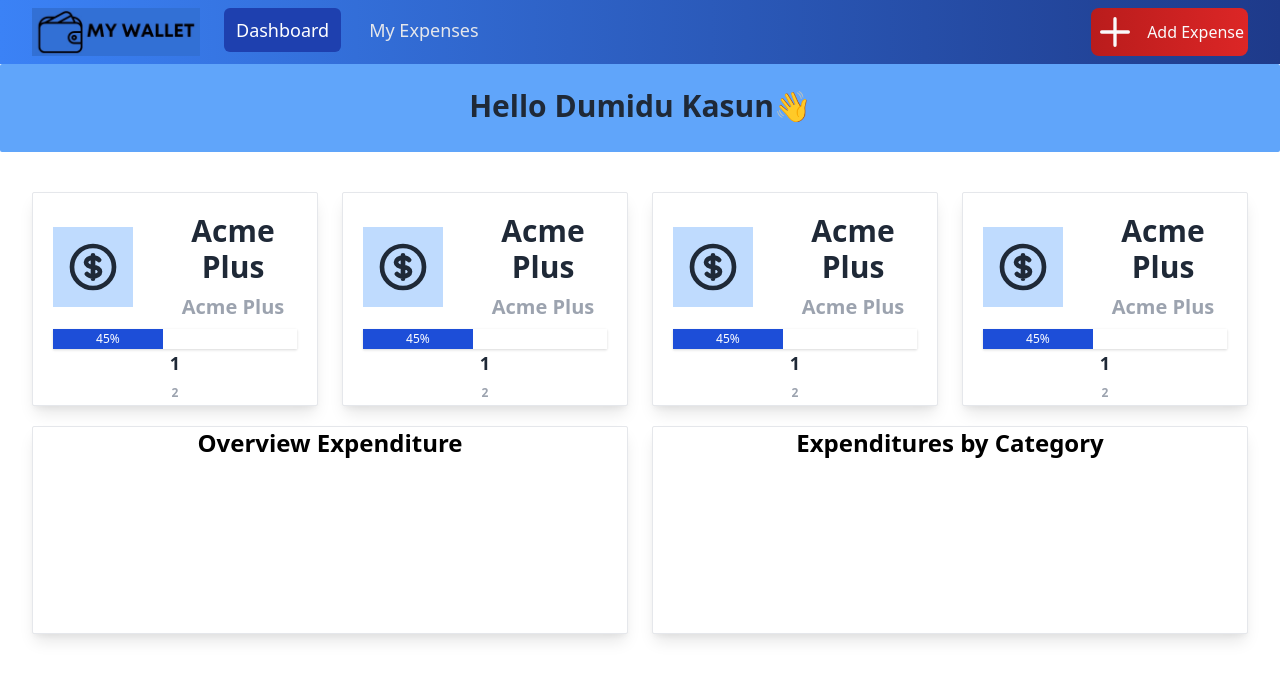
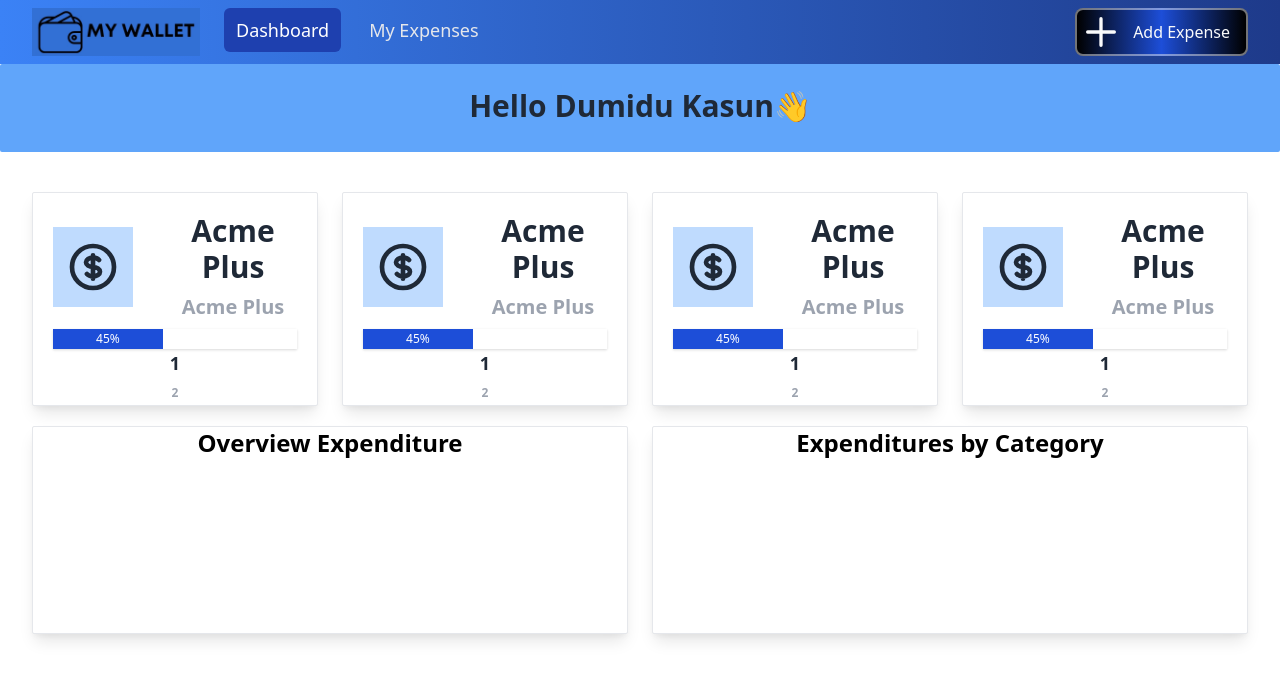
Before and after one commit to dumidu1998/Expense-tracker-front, a React (Create React App) app: page / in a window 1280 px wide. Shown: the top 680 px of the page. Built offline with nearby package versions, Linux system fonts and the light colour scheme.

Commit message:
button color changed

```diff
--- a/src/components/Navbar.js
+++ b/src/components/Navbar.js
@@ -66,12 +66,12 @@ export default function Navbar(props) {
                             <div className="absolute inset-y-0 right-0 flex items-center pr-2 sm:static sm:inset-auto sm:ml-6 sm:pr-0">
                                 <button
                                     type="button"
-                                    className="bg-gradient-to-r from-red-700 to-red-600 p-1 rounded-lg h-12 flex items-center justify-center  text-gray-50 hover:text-white hover:bg-blue-800"
+                                    className="bg-gradient-to-l from-black via-blue-700 to-black p-1 rounded-lg border-2 border-opacity-50 h-12 flex items-center justify-center  text-gray-50 hover:text-white hover:bg-blue-800"
                                 >
                                     <svg xmlns="http://www.w3.org/2000/svg" className="h-10 w-10 " fill="none" viewBox="0 0 24 24" stroke="currentColor">
                                         <path strokeLinecap="round" strokeLinejoin="round" strokeWidth={2} d="M12 4v16m8-8H4" />
                                     </svg>
-                                    <span className="hidden lg:block lg:ml-3 md:ml-3 md:block">Add Expense</span>
+                                    <span className="hidden lg:block lg:mx-3 md:mx-3 md:block">Add Expense</span>
                                 </button>
                             </div>
                         </div>
```
